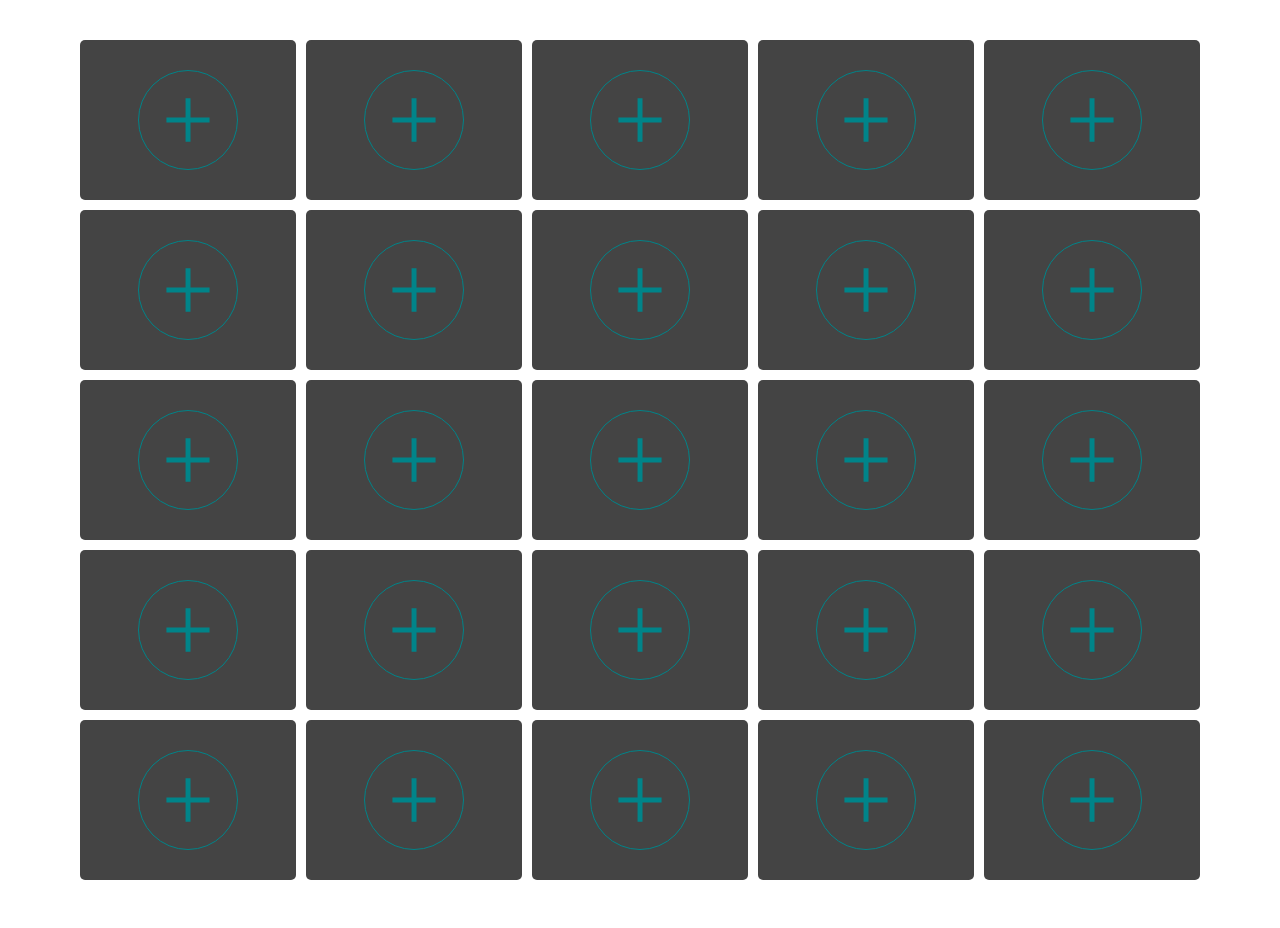
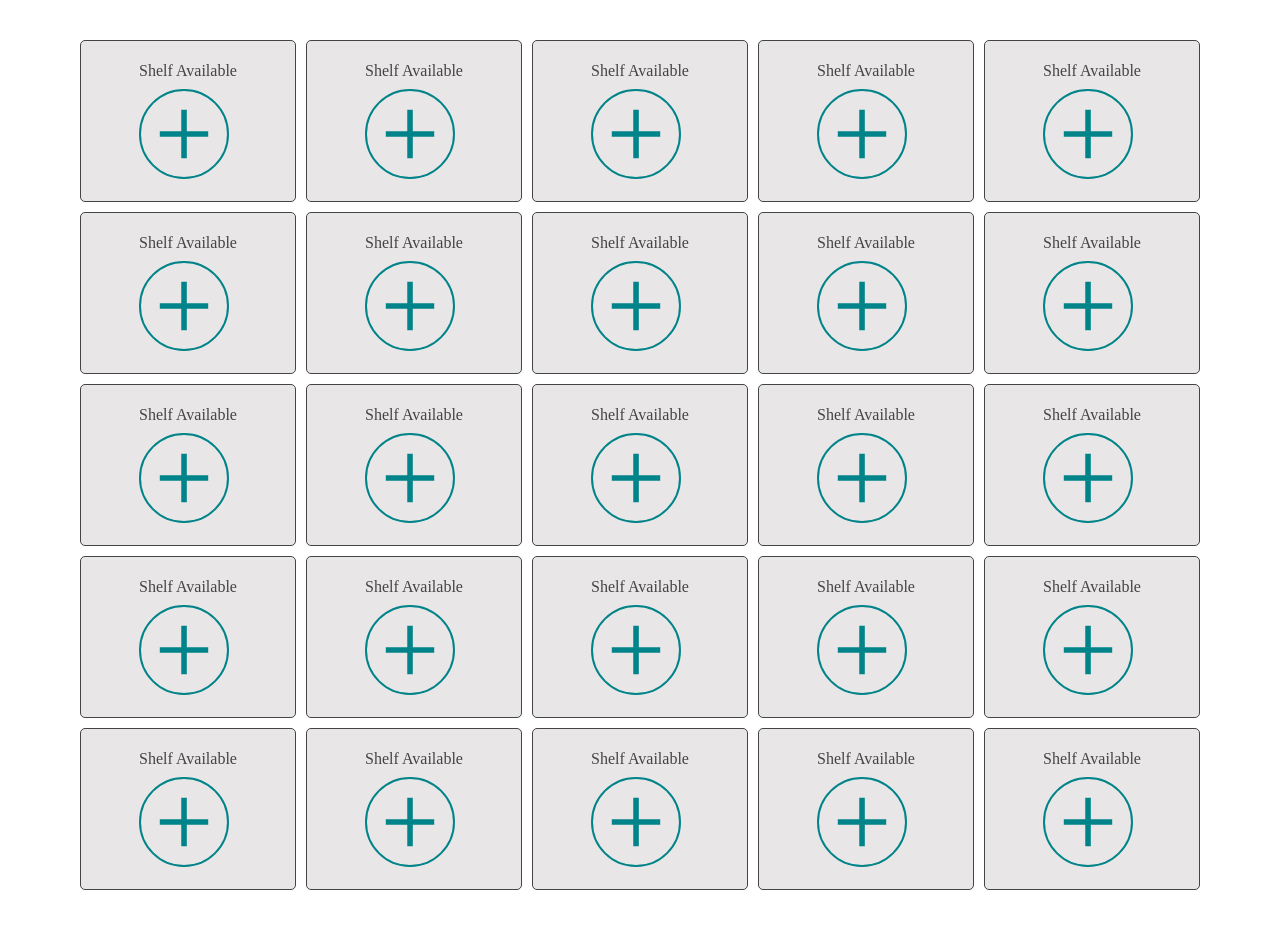
Before and after one commit to JJ1822/StockX-Inventory-Web-Interface, a React (Create React App) app: page / in a window 1280 px wide. Built offline with nearby package versions, Linux system fonts and the light colour scheme.

Commit message:
remove modal, add form update

```diff
--- a/src/shelve_spot.jsx
+++ b/src/shelve_spot.jsx
@@ -1,24 +1,11 @@
 import React from 'react';
 import ShowFormItem from './show_form';
-import Modal from 'react-modal';
-
-const customStyles = {
-  content : {
-    top                   : '50%',
-    left                  : '50%',
-    right                 : 'auto',
-    bottom                : 'auto',
-    marginRight           : '-50%',
-    transform             : 'translate(-50%, -50%)'
-  }
-};
-
 
 class Shelve extends React.Component {
   constructor(props) {
     super(props);
     this.state = {
-      modalIsOpen: false,
+      displayForm: false,
       brand: "",
       style: "",
       size: "",
@@ -29,6 +16,7 @@ class Shelve extends React.Component {
     this.openModal = this.openModal.bind(this);
     this.closeModal = this.closeModal.bind(this);
     this.deleteShoe = this.deleteShoe.bind(this);
+    this.editShoe = this.editShoe.bind(this);
   }
 
   openModal() {
@@ -45,6 +33,12 @@ class Shelve extends React.Component {
     });
   }
 
+  editShoe() {
+    this.setState({
+      displayForm: true
+      });
+  }
+
   deleteShoe() {
     this.setState({
       brand: "",
@@ -58,28 +52,31 @@ class Shelve extends React.Component {
     if(!this.state.brand && !this.state.size && !this.state.style && !this.state.upc_id) {
       return (
         <div className="new-shoe-wrapper">
+          <h3>Shelf Available</h3>
           <button
             className="something"
-            onClick={this.openModal}
+            onClick={this.editShoe}
             >
             <img src={window.location.origin + '/image/plus.svg'} />
           </button>
         </div>
       ) } else {
         return (
-          <div>
+          <div className="current-shoe-wrapper">
             <ul>
-              <li>{this.state.brand}</li>
-              <li>{this.state.style}</li>
-              <li>{this.state.size}</li>
-              <li>{this.state.upc_id}</li>
+              <li><span>Brand:</span> {this.state.brand}</li>
+              <li><span>Style:</span> {this.state.style}</li>
+              <li><span>Size:</span> {this.state.size}</li>
+              <li><span>Upc_Id:</span> {this.state.upc_id}</li>
             </ul>
             <button
+              className="button"
               onClick={this.openModal}
               >
               Edit
             </button>
             <button
+              className="button"
               onClick={this.deleteShoe}
               >
               Delete
@@ -91,16 +88,9 @@ class Shelve extends React.Component {
 
 
   render() {
+    const shoeForm = () => {
+      if(this.state.displayForm) {
         return (
-      <div className="shelve">
-        {this.noShoe()}
-
-        <Modal
-          isOpen={this.state.modalIsOpen}
-          onRequestClose={this.closeModal}
-          style={customStyles}
-          contentLabel="Example Modal"
-        >
           <ShowFormItem
             update={this.update}
             brand={this.state.brand}
@@ -109,7 +99,21 @@ class Shelve extends React.Component {
             upcId={this.state.upc_id}
             closeModal={this.closeModal}
             />
-        </Modal>
+        )
+      } else {
+        return (
+          this.noShoe()
+        )
+      }
+    }
+
+    return (
+      <div className="shelve">
+
+        {shoeForm()}
+
+
+
       </div>
     )
   }
@@ -117,3 +121,11 @@ class Shelve extends React.Component {
 }
 
 export default Shelve;
+
+// <Modal
+//   isOpen={this.state.modalIsOpen}
+//   onRequestClose={this.closeModal}
+//   style={customStyles}
+//   contentLabel="Example Modal"
+// >
+//   </Modal>
--- a/src/styles/main.css
+++ b/src/styles/main.css
@@ -9,22 +9,24 @@
   border: 2px solid transparent;
   border-color: #008489;
   background: transparent;
-  width: 100px;
-  height: 100px;
-  border-width: 1px;
+  width: 90px;
+  height: 90px;
+  /*border-width: 1px;*/
 
 }
 .something:hover {
-  background-color: white;
-  color: #FF5A5F;
-  border: 1px solid #FF5A5F;
+  background-color: #484848;
+  /*color: #FF5A5F;*/
+  /*border: 3px solid #FF5A5F;*/
   transition: .3s;
+
 }
 
 .something img {
-  width: 77%;
+  width: 100%;
   margin-left: auto;
   margin-right: auto;
+  color: black;
 }
 
 .wrapper {
@@ -37,18 +39,73 @@
 }
 
 .shelve {
-  background-color: #444;
-  color: #fff;
+  background-color: #e8e6e6;
+  /*color: #fff;*/
+  border: 1px solid #444;
   border-radius: 5px;
   padding: 20px;
   display: flex;
   align-items: center;
   justify-content: center;
-  height: 15vh;
+  min-height: 15vh;
 }
 
 .new-shoe-wrapper {
-  display: flex;
-  align-items: center;
-  justify-content: center;
+  /*display: flex;
+  align-items: center;*/
+  /*justify-content: center;*/
+
 }
+
+.current-shoe-wrapper {
+  width: 75%;
+}
+
+.button {
+  width: 50%;
+  height: 25px;
+  background-color: #FF5A5F;
+  text-align: center;
+  color: white;
+  font-size: 12px;
+  font-family: 'Quicksand', sans-serif;
+  margin-bottom: 5px;
+  border-radius: 5px;
+}
+
+.button:hover {
+  background-color: white;
+  color: #FF5A5F;
+  border: 1px solid #FF5A5F;
+  transition: .3s;
+
+}
+
+.ReactModal__Content {
+  height: 300px;
+  width: 225px;
+}
+
+input {
+  display: block;
+  border: 1px solid #ccc;
+  padding: 10px;
+  width: calc(100% - 22px);
+  font-family: 'Quicksand', sans-serif;
+  font-size: 19px;
+  font-style: bold;
+  margin-bottom: 20px;
+  border-radius: 2px;
+}
+
+h3 {
+  margin-bottom: 10px;
+}
+
+li {
+  margin-bottom: 4px;
+}
+
+span {
+  font-weight: bold;
+}
--- a/src/styles/reset.css
+++ b/src/styles/reset.css
@@ -70,6 +70,10 @@ input[type="submit"] {
   cursor: pointer;
 }
 
+button:focus {
+  outline: none;
+}
+
 #root {
   padding: 40px;
 }
```
Lines whose indentation alone changed are shown as unchanged.
